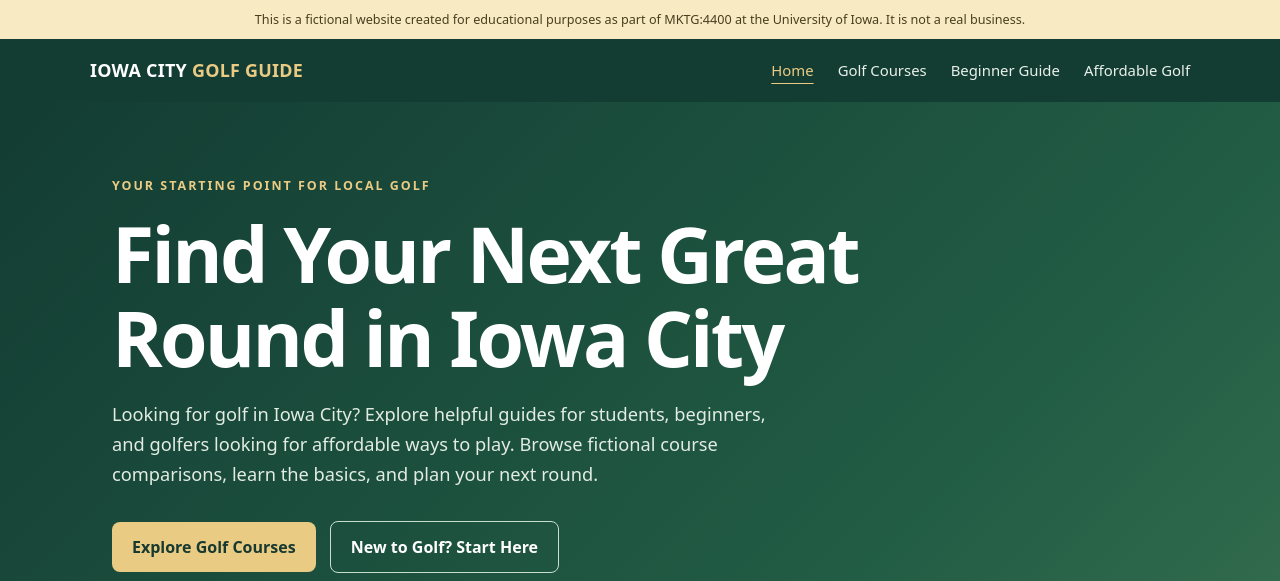
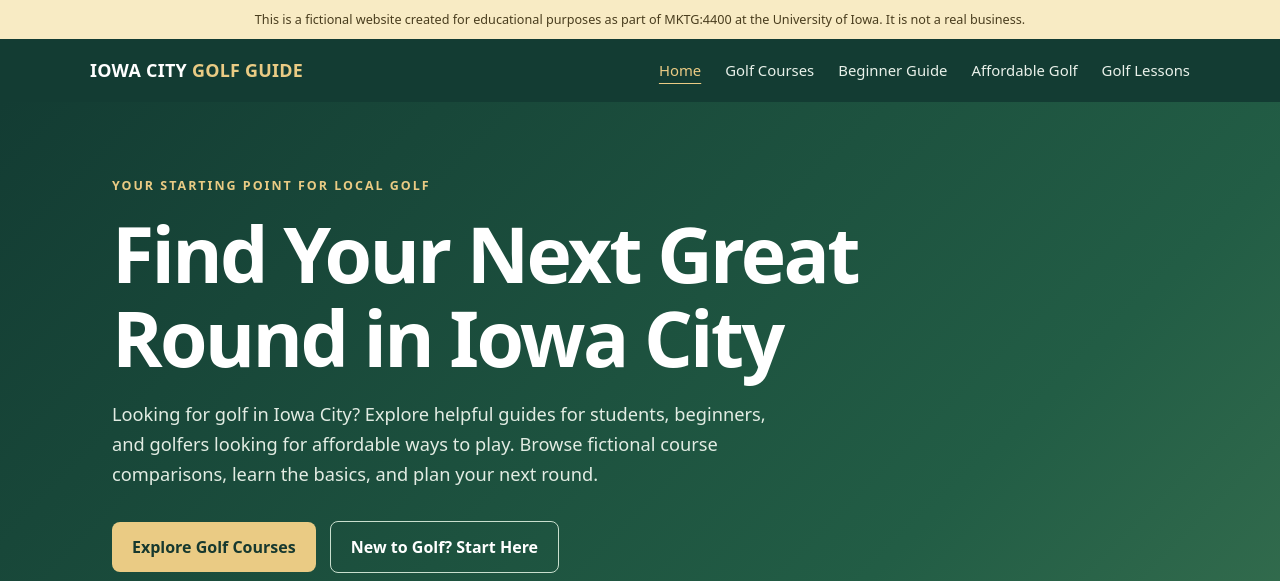
Before and after one commit to mhill27/iowa-city-golf-guide, a plain HTML site: page index.html in a window 1280 px wide. Shown: the top 581 px of the page. Drawn offline with Linux system fonts and the light colour scheme.

Commit message:
Add link to Golf Lessons in navigation

```diff
--- a/index.html
+++ b/index.html
@@ -297,6 +297,7 @@
         <a href="golf-courses.html">Golf Courses</a>
         <a href="beginner-golf.html">Beginner Guide</a>
         <a href="affordable-golf.html">Affordable Golf</a>
+        <a href="golf-lessons.html">Golf Lessons</a>
       </nav>
 
     </div>
```
